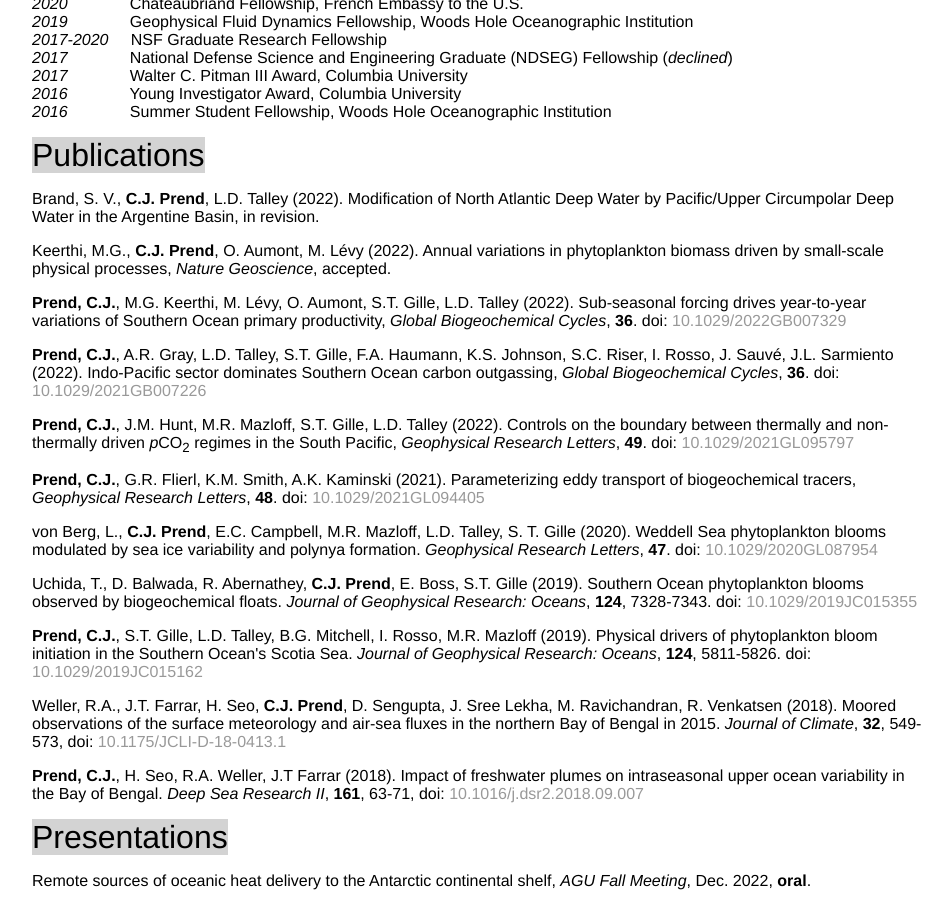
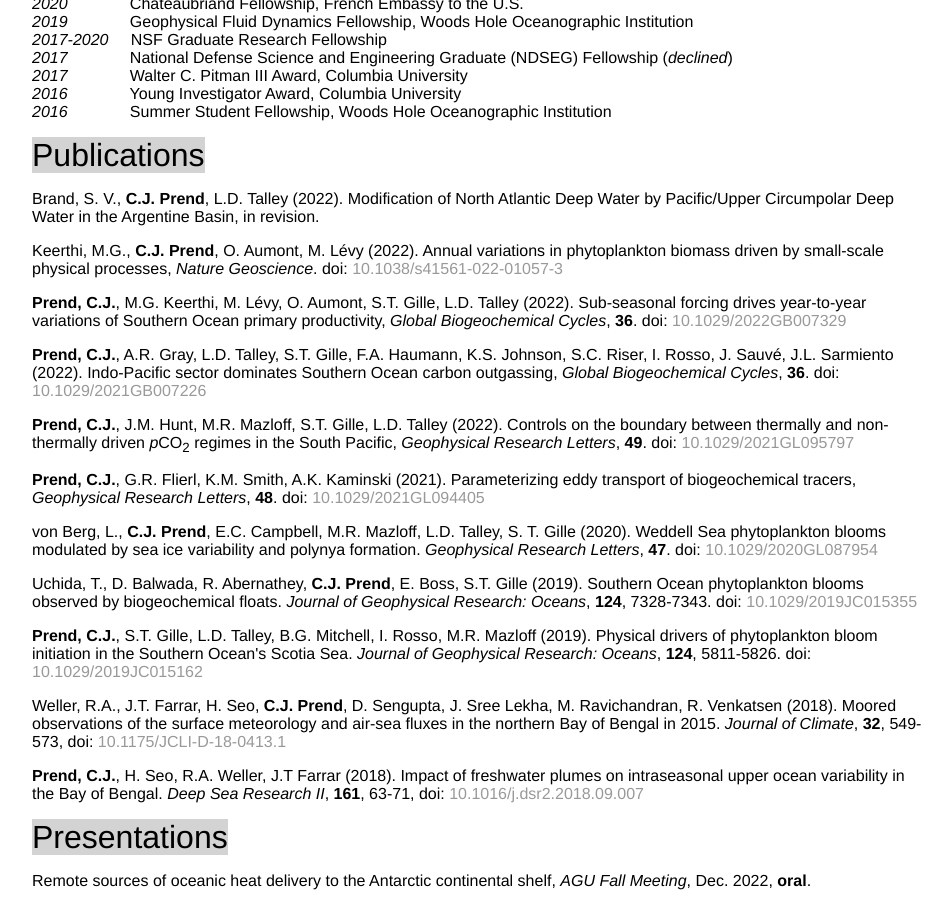
Before and after one commit to cprend/cprend.github.io, a Jekyll site: the page cv/index.html, which Jekyll copies as it is, in a window 1280 px wide and 900 px high, scrolled down 486 px. Shown: the whole window, without its empty margins (160-1108 px from the left). Built offline with Jekyll 4.4.1, drawn with Linux system fonts in a browser that asks for light colours.

Commit message:
Update index.html

```diff
--- a/cv/index.html
+++ b/cv/index.html
@@ -37,7 +37,7 @@
 		<em>2016</em> &nbsp;&nbsp;&nbsp;&nbsp;&nbsp;&nbsp;&nbsp;&nbsp;&nbsp;&nbsp;&nbsp;&nbsp; Summer Student Fellowship, Woods Hole Oceanographic Institution</p>
 		<p1>Publications</p1>
 		<p>Brand, S. V., <b>C.J. Prend</b>, L.D. Talley (2022). Modification of North Atlantic Deep Water by Pacific/Upper Circumpolar Deep Water in the Argentine Basin, in revision.</p>
-		<p>Keerthi, M.G., <b>C.J. Prend</b>, O. Aumont, M. L&eacutevy (2022). Annual variations in phytoplankton biomass driven by small-scale physical processes, <em>Nature Geoscience</em>, accepted.</p>
+		<p>Keerthi, M.G., <b>C.J. Prend</b>, O. Aumont, M. L&eacutevy (2022). Annual variations in phytoplankton biomass driven by small-scale physical processes, <em>Nature Geoscience</em>. doi: <a href="https://www.nature.com/articles/s41561-022-01057-3">10.1038/s41561-022-01057-3</a></p>
 		<p><b>Prend, C.J.</b>, M.G. Keerthi, M. L&eacutevy, O. Aumont, S.T. Gille, L.D. Talley (2022). Sub-seasonal forcing drives year-to-year variations of Southern Ocean primary productivity, <em>Global Biogeochemical Cycles</em>, <b>36</b>. doi: <a href="https://agupubs.onlinelibrary.wiley.com/doi/10.1029/2022GB007329">10.1029/2022GB007329</a></p>
 		<p><b>Prend, C.J.</b>, A.R. Gray, L.D. Talley, S.T. Gille, F.A. Haumann, K.S. Johnson, S.C. Riser, I. Rosso, J. Sauv&eacute, J.L. Sarmiento (2022). Indo-Pacific sector dominates Southern Ocean carbon outgassing, <em>Global Biogeochemical Cycles</em>, <b>36</b>. doi: <a href="https://agupubs.onlinelibrary.wiley.com/doi/10.1029/2021GB007226">10.1029/2021GB007226</a></p>
 		<p><b>Prend, C.J.</b>, J.M. Hunt, M.R. Mazloff, S.T. Gille, L.D. Talley (2022). Controls on the boundary between thermally and non-thermally driven <em>p</em>CO<sub>2</sub> regimes in the South Pacific, <em>Geophysical Research Letters</em>, <b>49</b>. doi: <a href="https://agupubs.onlinelibrary.wiley.com/doi/10.1029/2021GL095797">10.1029/2021GL095797</a></p>
```
